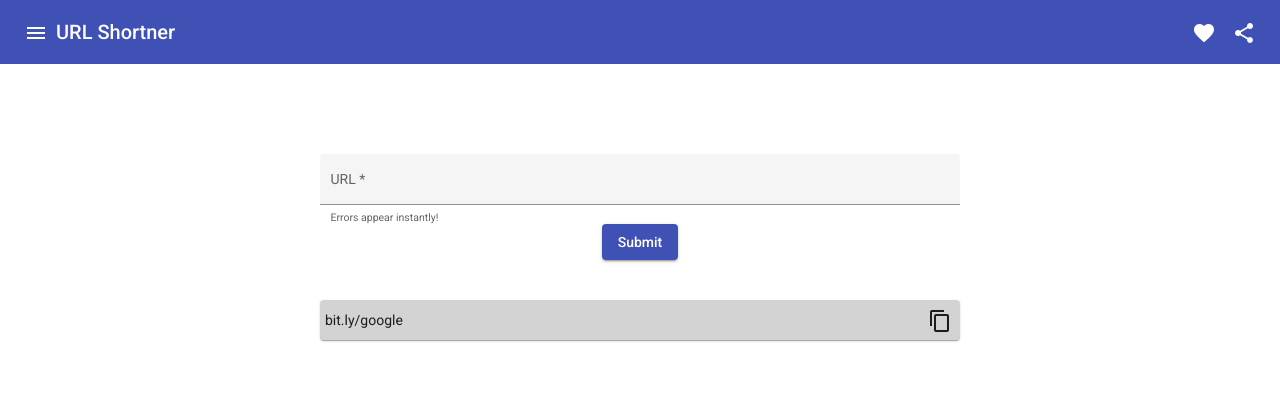
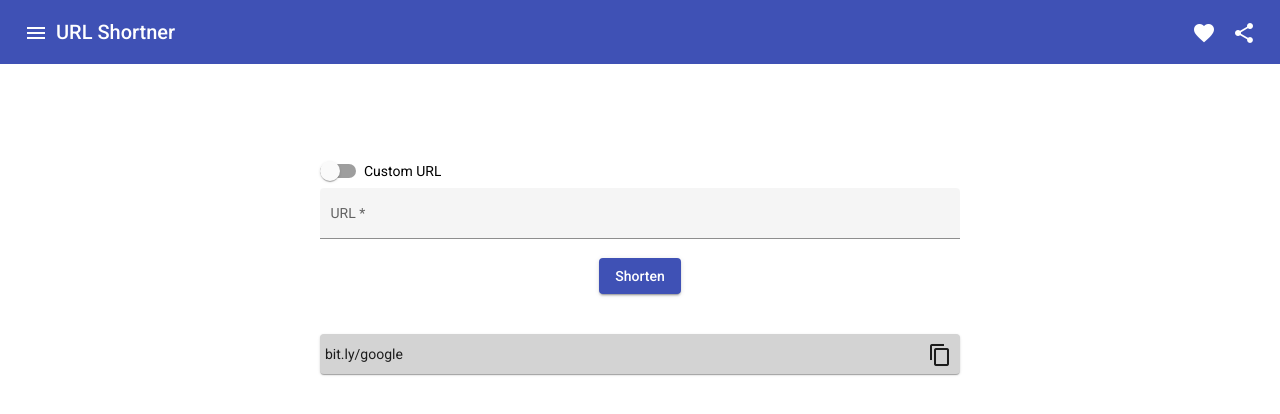
Before and after one commit to ashutosh321607/URL-Shortner, an Angular app: page / in a window 1280 px wide. Shown: the top 414 px of the page. Built offline with nearby package versions, Linux system fonts and the light colour scheme.

Commit message:
add slider toggle and one more column for custom input

```diff
--- a/src/app/components/header/header.component.css
+++ b/src/app/components/header/header.component.css
@@ -1,7 +1,3 @@
-.example-spacer {
-  flex: 1 1 auto;
-}
-
 .full-size {
   width: 100%;
 }
--- a/src/app/components/header/header.component.html
+++ b/src/app/components/header/header.component.html
@@ -8,7 +8,7 @@
       <mat-icon>menu</mat-icon>
     </button>
     <span >URL Shortner</span>
-    <span class="example-spacer"></span>
+    <span class="spacer"></span>
     <button
       mat-icon-button
       class="example-icon favorite-icon"
--- a/src/app/components/text-box/text-box.component.css
+++ b/src/app/components/text-box/text-box.component.css
@@ -18,3 +18,7 @@
   position: relative;
   vertical-align: top;
 }
+
+mat-slide-toggle {
+  margin: 5px 0;
+}
--- a/src/app/components/text-box/text-box.component.html
+++ b/src/app/components/text-box/text-box.component.html
@@ -1,19 +1,41 @@
 <form class="example-form">
   <div>
+    <mat-slide-toggle color="primary" (change)="changed()">
+      Custom URL
+    </mat-slide-toggle>
     <mat-form-field class="example-full-width" appearance="fill">
       <mat-label>URL</mat-label>
-      <input type="url" matInput [formControl]="emailFormControl" [errorStateMatcher]="matcher"
-             placeholder="Ex. google.com">
-      <mat-hint>Errors appear instantly!</mat-hint>
-      <mat-error *ngIf="emailFormControl.hasError('email') && !emailFormControl.hasError('required')">
+      <input
+        type="url"
+        matInput
+        [formControl]="emailFormControl"
+        [errorStateMatcher]="matcher"
+        placeholder="Ex. google.com"
+      />
+      <mat-error
+        *ngIf="
+          emailFormControl.hasError('email') &&
+          !emailFormControl.hasError('required')
+        "
+      >
         Please enter a valid URL
       </mat-error>
       <mat-error *ngIf="emailFormControl.hasError('required')">
         URL is <strong>required</strong>
       </mat-error>
     </mat-form-field>
+
+    <mat-form-field
+      class="example-full-width"
+      appearance="fill"
+      *ngIf="this.isChecked"
+    >
+      <mat-label>Custom URL</mat-label>
+      <input type="url" matInput placeholder="Ex. 1234" [required]="false" />
+    </mat-form-field>
+
     <div class="button">
-      <button mat-raised-button color="primary">Submit</button>
+      <button mat-raised-button color="primary">Shorten</button>
     </div>
   </div>
 </form>
--- a/src/app/components/text-box/text-box.component.ts
+++ b/src/app/components/text-box/text-box.component.ts
@@ -1,6 +1,8 @@
 import { Component, OnInit } from '@angular/core';
 import {FormControl, FormGroupDirective, NgForm, Validators} from '@angular/forms';
 import {ErrorStateMatcher} from '@angular/material/core';
+import { NgModule } from '@angular/core';
+
 /** Error when invalid control is dirty, touched, or submitted. */
 export class MyErrorStateMatcher implements ErrorStateMatcher {
   isErrorState(control: FormControl | null, form: FormGroupDirective | NgForm | null): boolean {
@@ -15,9 +17,17 @@ export class MyErrorStateMatcher implements ErrorStateMatcher {
   templateUrl: './text-box.component.html',
   styleUrls: ['./text-box.component.css']
 })
+
+
 export class TextBoxComponent implements OnInit {
+  isChecked = false;
+  changed(){
+    this.isChecked = !this.isChecked;
+  }
+  data: URLData = new URLData();
 
-  constructor() { }
+  constructor() {
+  }
 
   ngOnInit(): void {
   }
@@ -26,3 +36,11 @@ export class TextBoxComponent implements OnInit {
 
   matcher = new MyErrorStateMatcher();
 }
+
+
+class URLData{
+  constructor(
+    public originalUrl?: string,
+    public customUrl?: string
+  ) {}
+}
```
